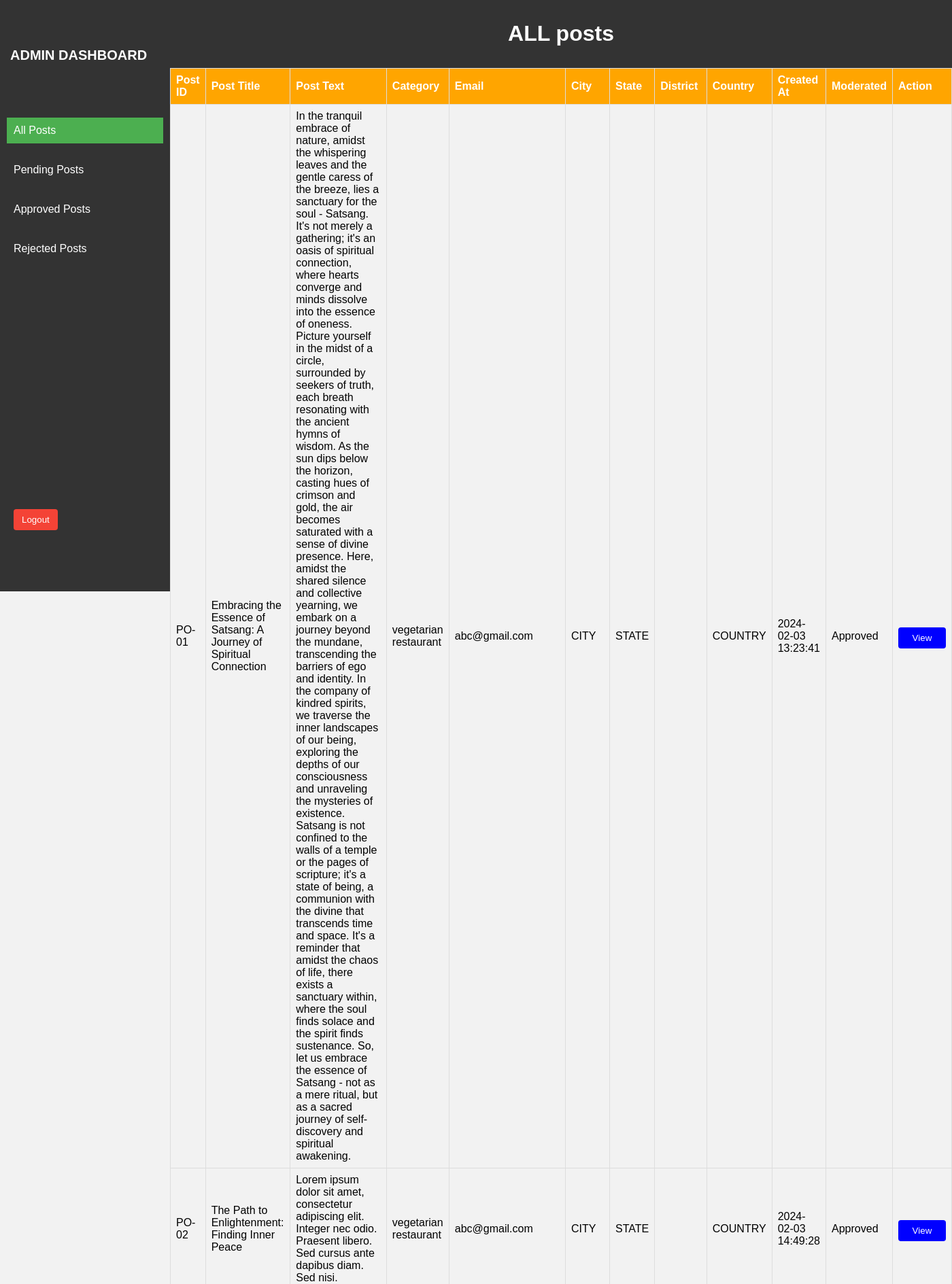
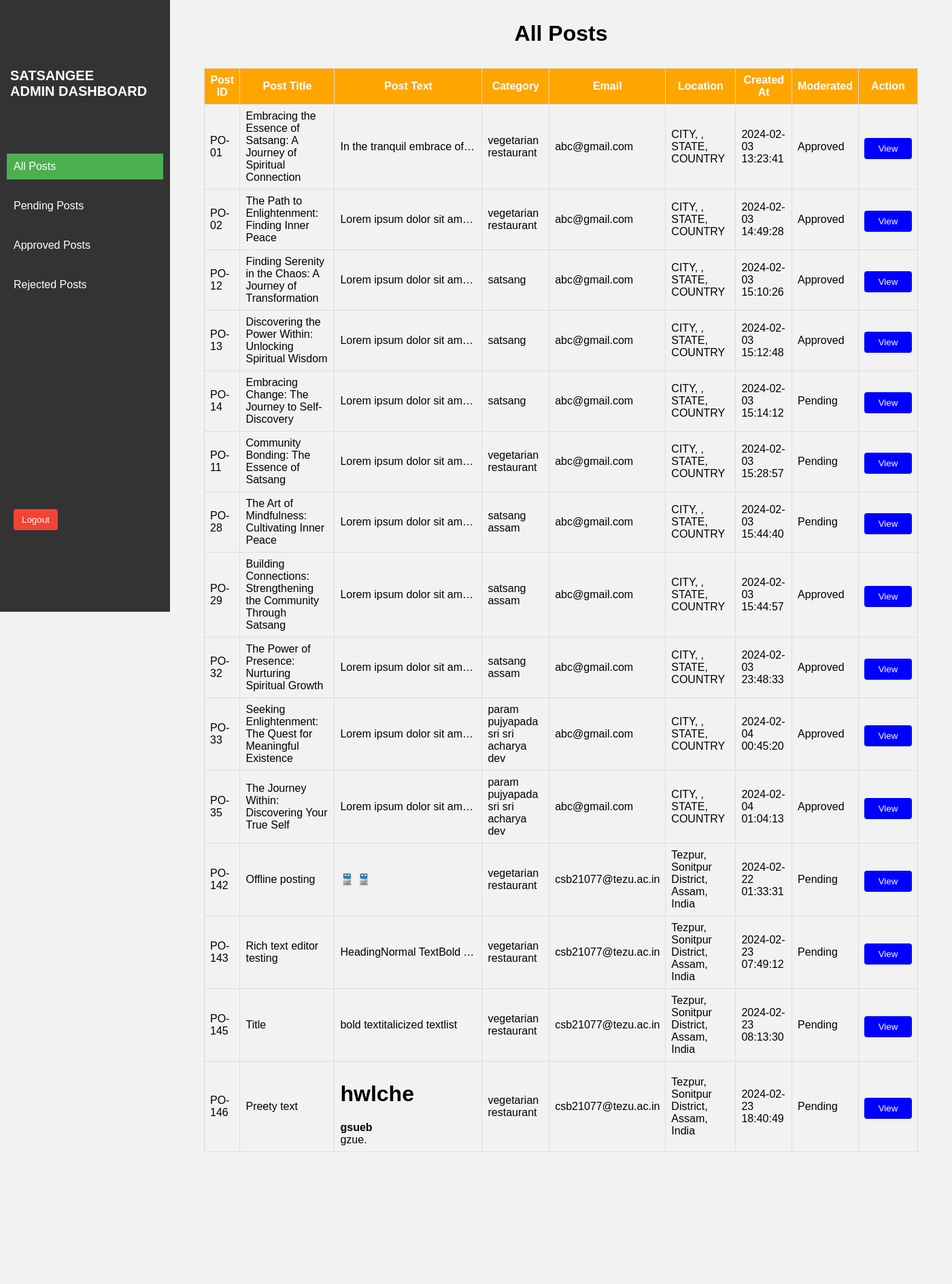
Before and after one commit to Rajveer6000/satsang_admin, a PHP site: page /posts.php in a window 1400 px wide. Shown: the top 1889 px of the page at 68% size. After the commit the page ends 1695 px from the top, so only its background shows below. Run offline with PHP 8.4, Linux system fonts and the light colour scheme; the visitor is signed in with stand-in values (Sample User, id 1); data comes from the database, SQL or seed files in the repository.

Commit message:
changes in CSS

```diff
--- a/navbaradmin.php
+++ b/navbaradmin.php
@@ -14,8 +14,8 @@ include './Dbconnection/dbh.php';
 
 <body>
     <div class="main">
-        <div class="side-navbar" style="padding-top: 70px;">
-            <p>ADMIN DASHBOARD</p>
+        <div class="side-navbar">
+            <p>SATSANGEE<br>ADMIN DASHBOARD</p>
             <ul style="margin-top: 70px;">
                 <li class="pageLinks"><a href="./posts.php">All Posts</a></li>
                 <li class="pageLinks"><a href="./Pending_posts.php">Pending Posts</a></li>
@@ -65,7 +65,7 @@ include './Dbconnection/dbh.php';
             width: 250px;
             height: 100vh;
             position: fixed;
-            padding-top: 20px;
+            padding-top: 100px;
         }
 
         .side-navbar p {
--- a/posts.php
+++ b/posts.php
@@ -27,9 +27,9 @@ $statuses = array(
 
 <body>
 
-    <div style="margin-left: 250px; ">
+    <div class="container">
         <div class="header">
-            <h1>ALL posts</h1>
+            <h1>All Posts</h1>
         </div>
         <div class="table-wrapper">
 
@@ -41,10 +41,7 @@ $statuses = array(
                         <th>Post Text</th>
                         <th>Category</th>
                         <th>Email</th>
-                        <th>City</th>
-                        <th>State</th>
-                        <th>District</th>
-                        <th>Country</th>
+                        <th>Location</th>
                         <th>Created At</th>
                         <th>Moderated</th>
                         <th>Action</th>
@@ -54,26 +51,18 @@ $statuses = array(
                     <?php
                     while ($row = mysqli_fetch_assoc($result)) {
                         echo "<tr>";
-                        echo "<td>" . $row['post_id'] . "</td>";
+                        echo "<td class='id'>" . $row['post_id'] . "</td>";
                         echo "<td>" . $row['post_title'] . "</td>";
-                        echo "<td>" . $row['post_txt'] . "</td>";
+                        echo "<td class='post-text'>" . $row['post_txt'] . "</td>";
                         echo "<td>" . $row['category'] . "</td>";
                         echo "<td>" . $row['email'] . "</td>";
-                        echo "<td>" . $row['city'] . "</td>";
-                        echo "<td>" . $row['state'] . "</td>";
-                        echo "<td>" . $row['district'] . "</td>";
-                        echo "<td>" . $row['country'] . "</td>";
+                        echo "<td>" . $row['city'] . ", " . $row['district'] . ", " . $row['state'] . ", " . $row['country'] . "</td>";
                         echo "<td>" . $row['created_at'] . "</td>";
 
-                        // Associative array mapping 'moderated' values to statuses
                         $status = $statuses[$row['moderated']];
                         $statusClass = 'status-' . strtolower($status);
 
-                        // Display the corresponding status with class
                         echo "<td class='$statusClass' data-status='" . strtolower($status) . "'>" . $status . "</td>";
-
-                        // echo "<td><button class='view-btn' onclick='viewPost(" . $row['post_id'] . ")'>View</button></td>";
-                        // echo "<td><a href='view_post.php?id=" . $row['post_id'] . "' class='view-btn'>View</a></td>";
                         echo "<td><a href='view_post.php?id=" . $row['post_id'] . "'><button class='view-btn'>View</button></a></td>";
 
 
@@ -116,6 +105,35 @@ $statuses = array(
 </html>
 <style>
     /* Table styles */
+
+    .container{
+        margin-right:50px;
+        margin-left:300px;
+    }
+
+    .fl-table td.post-text {
+        max-width: 150px;
+        overflow: hidden;
+        text-overflow: ellipsis;
+        white-space: nowrap;
+    }
+
+    .fl-table th.id {
+        max-width: 300px;
+
+    }
+
+    .fl-table tbody tr:hover {
+        background-color: #abaaa6;
+    }
+
+    .fl-table tbody tr td.post-text {
+        max-width: 200px;
+        overflow: hidden;
+        text-overflow: ellipsis;
+        white-space: nowrap;
+    }
+
     .fl-table {
         width: 100%;
         border-collapse: collapse;
@@ -124,9 +142,12 @@ $statuses = array(
     .fl-table th {
         background-color: #FFA500;
         color: white;
+        text-align: center;
+        padding: 8px;
+        border: 1px solid #ddd;
     }
 
-    .fl-table th,
+
     .fl-table td {
         text-align: left;
         padding: 8px;
@@ -142,8 +163,7 @@ $statuses = array(
     }
 
     .header {
-        background-color: #333;
-        color: #fff;
+        color: #000;
         padding: 10px;
         text-align: center;
     }
```
Also changed, not shown: Approved_post.php (+41 -22 lines), Pending_posts.php (+37 -16 lines), Rejected_post.php (+35 -20 lines), view_post.php (+6 -6 lines).
